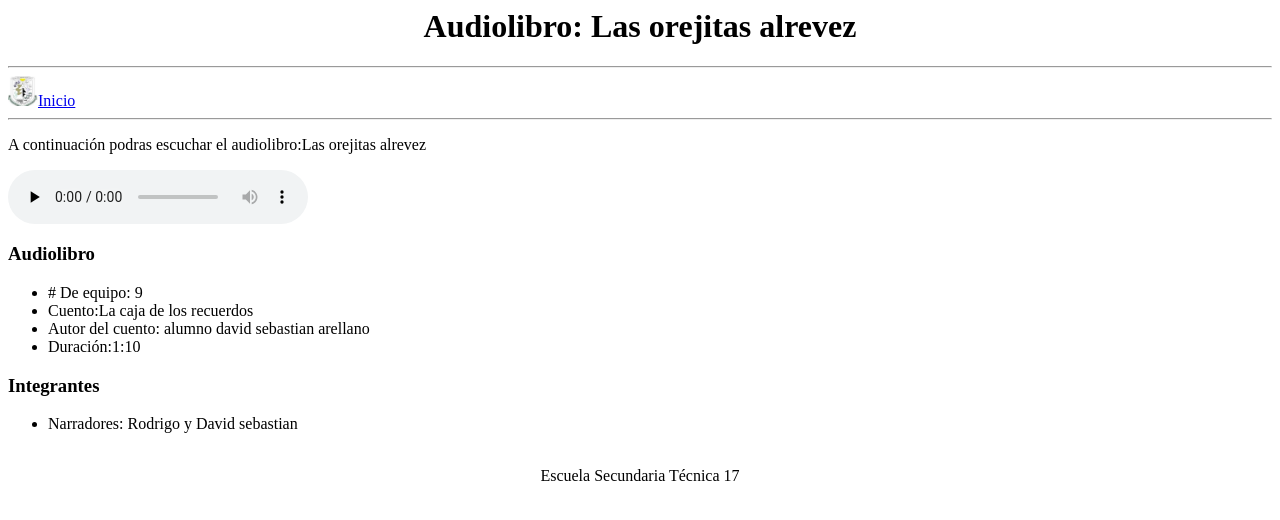
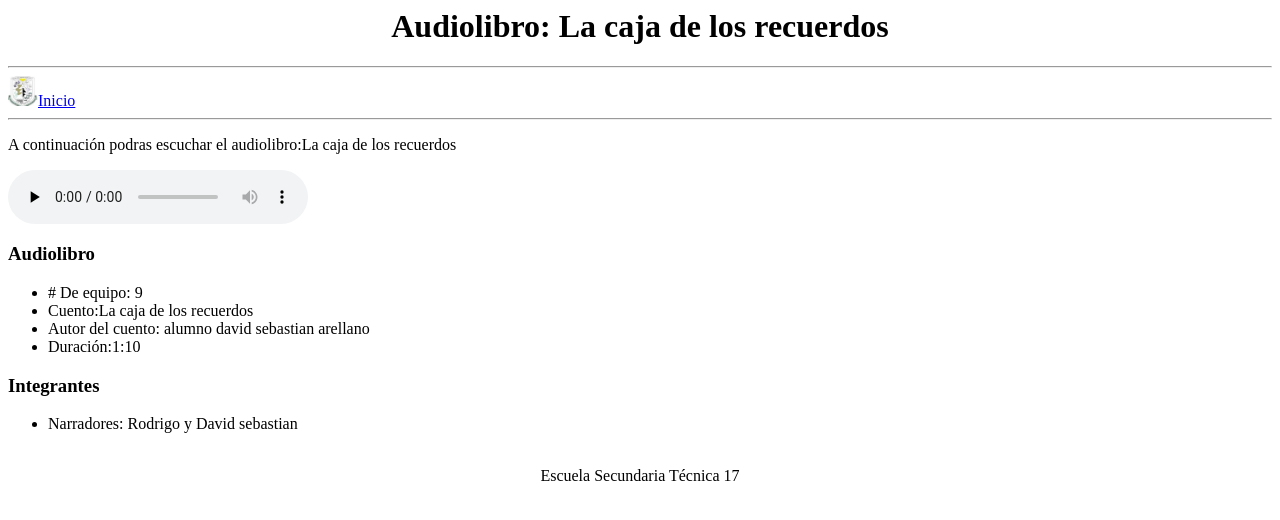
Before and after one commit to Informatica17/trabajos2025, a plain HTML site: page audiolibros/cajadelosrecuerdos.html in a window 1280 px wide. Drawn offline with Linux system fonts and the light colour scheme.

Commit message:
Update cajadelosrecuerdos.html

```diff
--- a/audiolibros/cajadelosrecuerdos.html
+++ b/audiolibros/cajadelosrecuerdos.html
@@ -2,19 +2,19 @@
    <html lang="es">
    <head>
   	<meta charset="UTF-8">
-	<title>Audiolibro:Las orejitas alrevez</title>
+	<title>Audiolibro:La caja de los recuerdos</title>
 	<link rel="shortcut icon" type"image/jpg" href="../recursos/LOGO.jpg"/>
    </head>
   <body>
-	<h1 align="center">Audiolibro: Las orejitas alrevez</h1>
+	<h1 align="center">Audiolibro: La caja de los recuerdos</h1>
 	<hr>
 	<a href="../index.html">
 	<img src="../recursos/LOGO.jpg" width="30" height="30">Inicio</a>
 	<hr>
-	<p>A continuación podras escuchar el audiolibro:Las orejitas alrevez</p>
+	<p>A continuación podras escuchar el audiolibro:La caja de los recuerdos</p>
 
 	<audio controls autoplay controls loop preload="none">
-		<source src="las orejitas al reves.mp3" type="audio/mp3">
+		<source src="1 caja de los recuerdos.mp3" type="audio/mp3">
 		No soportado por el navegador
 	</audio>
 
```
